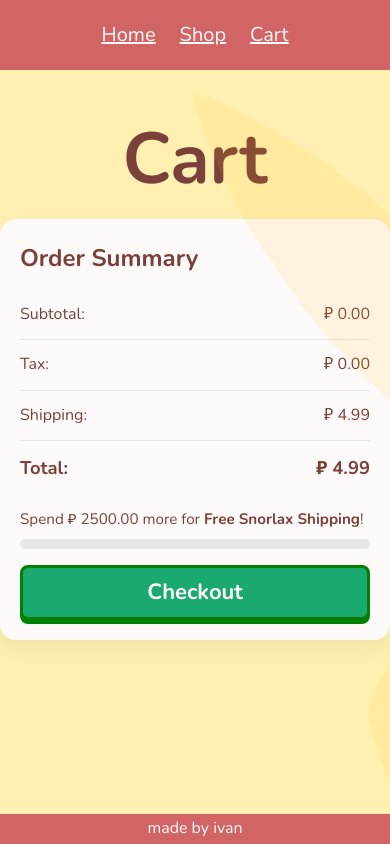
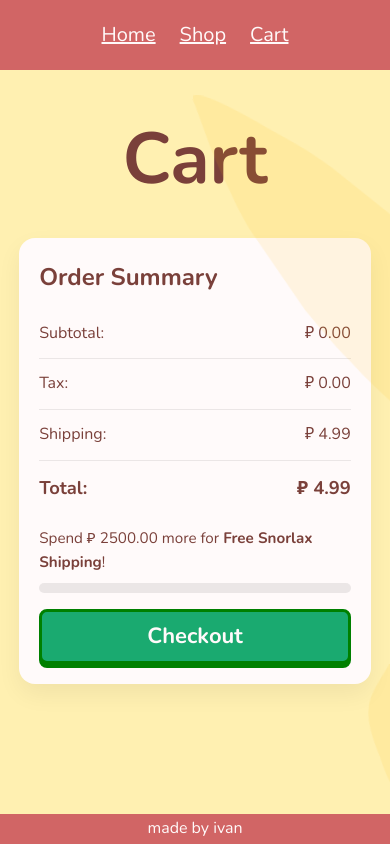
Before and after one commit to ivanRsalcedo/shopping-cart, a React (Vite) app: page /cart in a window 390 px wide. Built offline with nearby package versions, Linux system fonts and the light colour scheme.

Commit message:
Cart page mobile responsiveness

```diff
--- a/src/components/Cart.css
+++ b/src/components/Cart.css
@@ -4,12 +4,13 @@
   gap: 20px;
   align-items: start;
   width: 100%;
+  padding: 1.2rem 12rem;
 }
 
-@media screen and (max-width: 768px) {
+@media screen and (max-width: 1090px) {
   .cart-layout {
     grid-template-columns: 1fr;
-    padding: 0;
+    padding: 1.2rem;
   }
 }
 
--- a/src/components/CartItem.module.css
+++ b/src/components/CartItem.module.css
@@ -12,6 +12,12 @@
     width: 100px;
     height: 100px;
     object-fit: contain;
+}
+
+@media screen and (max-width: 330px) {
+    .card img {
+        display: none;
+    }
 }
 
 .details {
```
